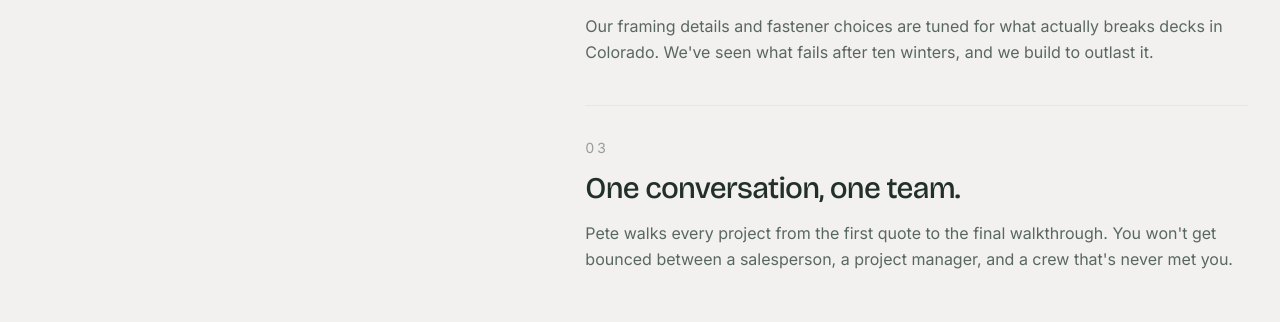
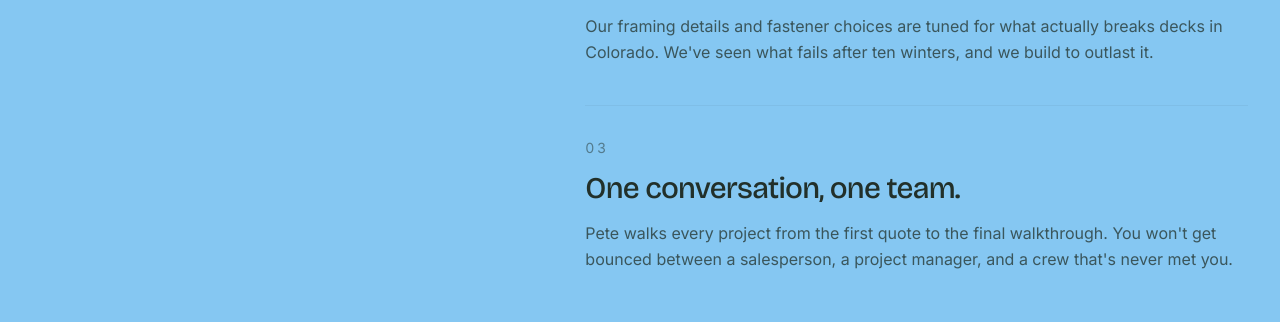
Before and after one commit to hello-savvy-aaron/hakadeck, a Next.js app: page / in a window 1280 px wide. Shown: the part 1861-2183 px from the top of the page. Built offline with nearby package versions, Linux system fonts and the light colour scheme.

Commit message:
Reorder section background rhythm
Shift colored bands to grey → blue → grey → pink → grey: Stats grey,
Why Haka Sky Blue, Services grey, Certifications Almond pink, Reviews
grey. Dark text on the blue band for contrast.

Co-Authored-By: Claude Opus 4.7 <noreply@anthropic.com>

```diff
--- a/components/sections/certifications.tsx
+++ b/components/sections/certifications.tsx
@@ -32,7 +32,7 @@ const LOGOS = [
 
 export function Certifications() {
   return (
-    <Section className="bg-card border-border/30 border-y" id="certifications">
+    <Section className="bg-haka-almond border-border/30 border-y" id="certifications">
       <Eyebrow>Credentials</Eyebrow>
       <h2 className="font-display mt-4 max-w-3xl text-balance text-4xl leading-[1.06] font-medium tracking-tight sm:text-5xl lg:text-[3.5rem]">
         Certified by the people who make the materials we build with.
--- a/components/sections/services-preview.tsx
+++ b/components/sections/services-preview.tsx
@@ -41,7 +41,7 @@ export function ServicesPreview() {
   }, []);
 
   return (
-    <Section id="services" className="bg-haka-almond">
+    <Section id="services">
       <div className="grid gap-10 lg:grid-cols-2 lg:items-center lg:gap-16">
         <div>
           <Eyebrow>What we build</Eyebrow>
--- a/components/sections/stats-counter.tsx
+++ b/components/sections/stats-counter.tsx
@@ -20,7 +20,7 @@ const DEFAULT_STATS: Stat[] = [
 
 export function StatsCounter({ stats = DEFAULT_STATS }: { stats?: Stat[] }) {
   return (
-    <Section id="stats" className="bg-haka-sky">
+    <Section id="stats">
       <div className="grid items-end gap-12 lg:grid-cols-[1.2fr_1.6fr]">
         <div>
           <Eyebrow>By the Numbers</Eyebrow>
--- a/components/sections/why-haka.tsx
+++ b/components/sections/why-haka.tsx
@@ -20,7 +20,7 @@ const POINTS = [
 
 export function WhyHaka() {
   return (
-    <Section id="why-haka" className="pt-8 sm:pt-12">
+    <Section id="why-haka" className="bg-haka-sky">
       <div className="grid gap-12 lg:grid-cols-[1fr_1.4fr] lg:gap-20">
         <div>
           <Eyebrow>Why Denver chooses Haka</Eyebrow>
@@ -31,13 +31,13 @@ export function WhyHaka() {
         <ul className="space-y-10">
           {POINTS.map((p, i) => (
             <li key={p.title} className="border-border/40 border-t pt-8">
-              <div className="text-muted-foreground/60 text-sm tracking-[0.18em] uppercase tabular-nums">
+              <div className="text-foreground/50 text-sm tracking-[0.18em] uppercase tabular-nums">
                 {String(i + 1).padStart(2, "0")}
               </div>
               <h3 className="font-display mt-3 text-2xl leading-tight font-medium tracking-tight sm:text-3xl">
                 {p.title}
               </h3>
-              <p className="text-muted-foreground mt-3 max-w-2xl text-base leading-relaxed">{p.body}</p>
+              <p className="text-foreground/75 mt-3 max-w-2xl text-base leading-relaxed">{p.body}</p>
             </li>
           ))}
         </ul>
```
